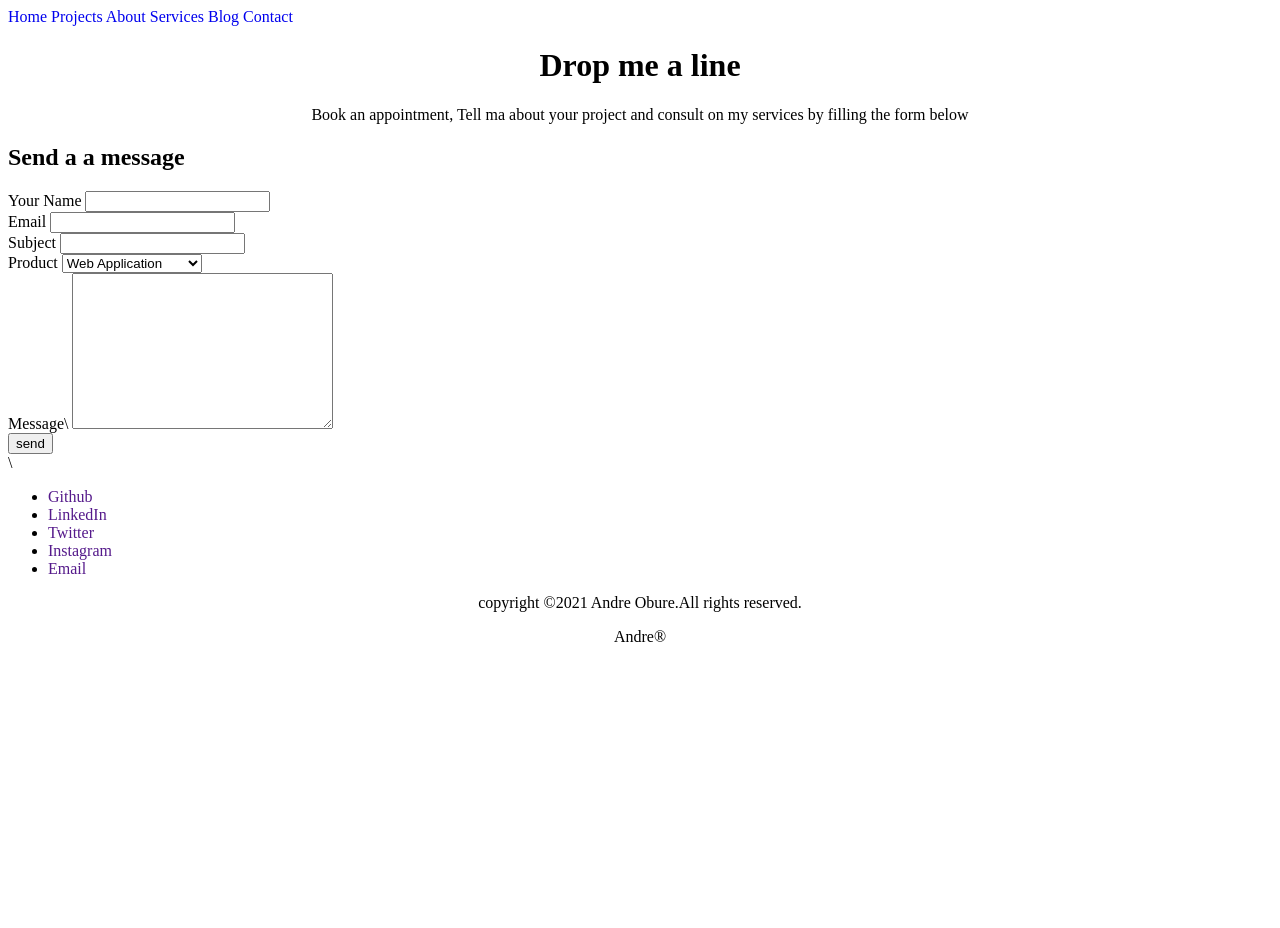
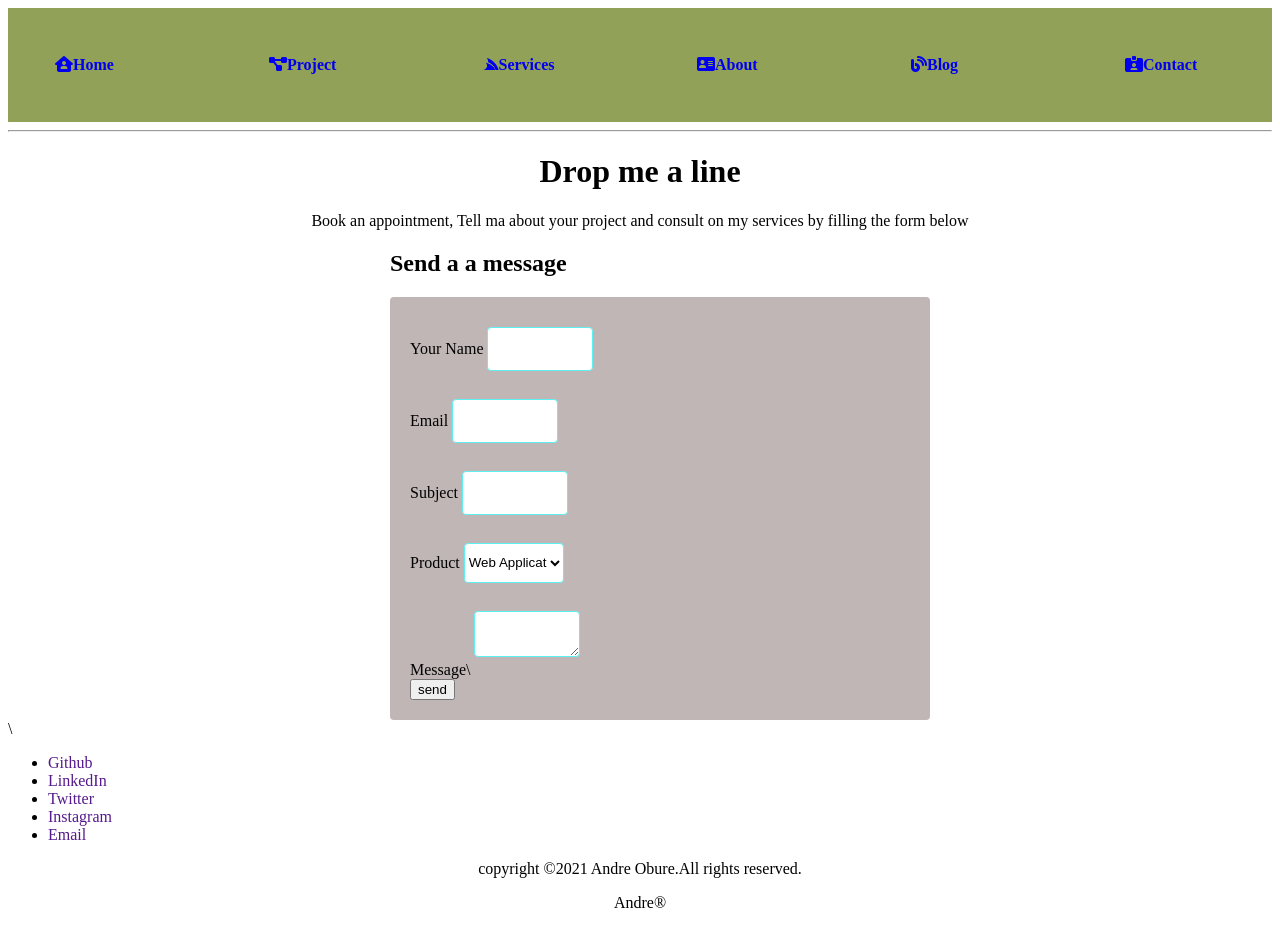
Before and after one commit to Andre-obure/obure-andre, a plain HTML site: page contact.html in a window 1280 px wide. Before the commit the page ends 800 px from the top, so only its background shows below. Drawn offline with Linux system fonts and the light colour scheme.

Commit message:
Add files via upload

```diff
--- a/contact.html
+++ b/contact.html
@@ -7,16 +7,20 @@
     <link rel="stylesheet" href="main.css"/>
     <title>Contact</title>
 </head>
+<script src="https://kit.fontawesome.com/a5b7d6ec7a.js" crossorigin="anonymous"></script>
 <body>
     <!--Navigation bar-->
-    <nav>
-        <a href="index.html">Home</a>
-        <a href="projects.html">Projects</a>
-        <a href="about.html">About</a>
-        <a href="services.html">Services</a>
-        <a href="blog.html">Blog</a>
-        <a href="contact.html">Contact</a>
+    <nav class="menu">
+        <a href="index.html"><i class="fas fa-house-user"></i>Home</a>
+        <a href="project.html"><i class="fas fa-project-diagram"></i>Project</a>
+        <a href="service.html"><i class="fab fa-servicestack"></i>Services</a>
+        <a href="about.html"><i class="fas fa-address-card"></i>About</a>
+        <a href="blog.html"><i class="fas fa-blog"></i>Blog</a>
+        <a href="contact.html"><i class="fas fa-id-card-alt"></i>Contact</a>
+
+
     </nav>
+    <hr>
     <!--Hero Section-->
     <header>
         <h1>Drop me a line</h1>
@@ -24,27 +28,28 @@
 
     </header>
     <!--Main Page Content-->
-    <main>
+    <main class="container">
+
         <h2>Send a a message</h2>
         <form action="">
             <div>
                 <label for="name">Your Name</label>
-                <input type="text"id="name">
+                <input type="text" class="styles">
 
             </div>
             <div>
                 <label for="email">Email</label>
-                <input type="email"name="email"id="email">
+                <input type="email"name="email" class="styles">
 
             </div>
             <div>
                 <label for="suject">Subject</label>
-                <input type="text"name="subject" id="subject">
+                <input type="text"name="subject"  class="styles">
 
             </div>
             <div>
                 <label for="product">Product</label>
-                <select name="product" id="">product>
+                <select name="product"  class="styles">product>
                     <option value="web">Web Application</option>
                     <option value="desktop">Desktop Application</option>
                     <option value="mobile">Mobile Application</option>
@@ -55,7 +60,7 @@
             </div>
             <div>
                 <label for="message">Message</label>\
-                <textarea name="message" id="message" cols="30" rows="10"></textarea>
+                <textarea name="message"  class="styles" cols="30" rows="10"></textarea>
             </div>
             <input type="submit" value="send"/>
         </form>
--- a/main.css
+++ b/main.css
@@ -49,3 +49,37 @@ p,h1{
 body{
     background-color: rgba(196, 197, 192, );
 }
+
+.container{
+    margin: auto;
+    width: 500px;
+    max-width: 90%;
+
+}
+
+.container form{
+    width: 100%;
+    height: 100%;
+    padding: 20px;
+    background: rgb(192, 182, 182);
+    border-radius: 4px;
+    box-shadow: black;
+    border-radius: 4px;
+}
+
+.container form .styles{
+    width: 100px;
+    height: 40px;
+    background: white;
+    border-radius: 4px;
+    border: 1px solid rgb(95, 241, 241);
+    margin: 10px 0 18px 0;
+    padding-left: 0 10px;
+}
+
+.copy p{
+    text-align: center;
+}
+.head{
+    text-align: center;
+}
```
Also changed, not shown: about.html (+21 -15 lines), index.html (+2 -1 lines).
